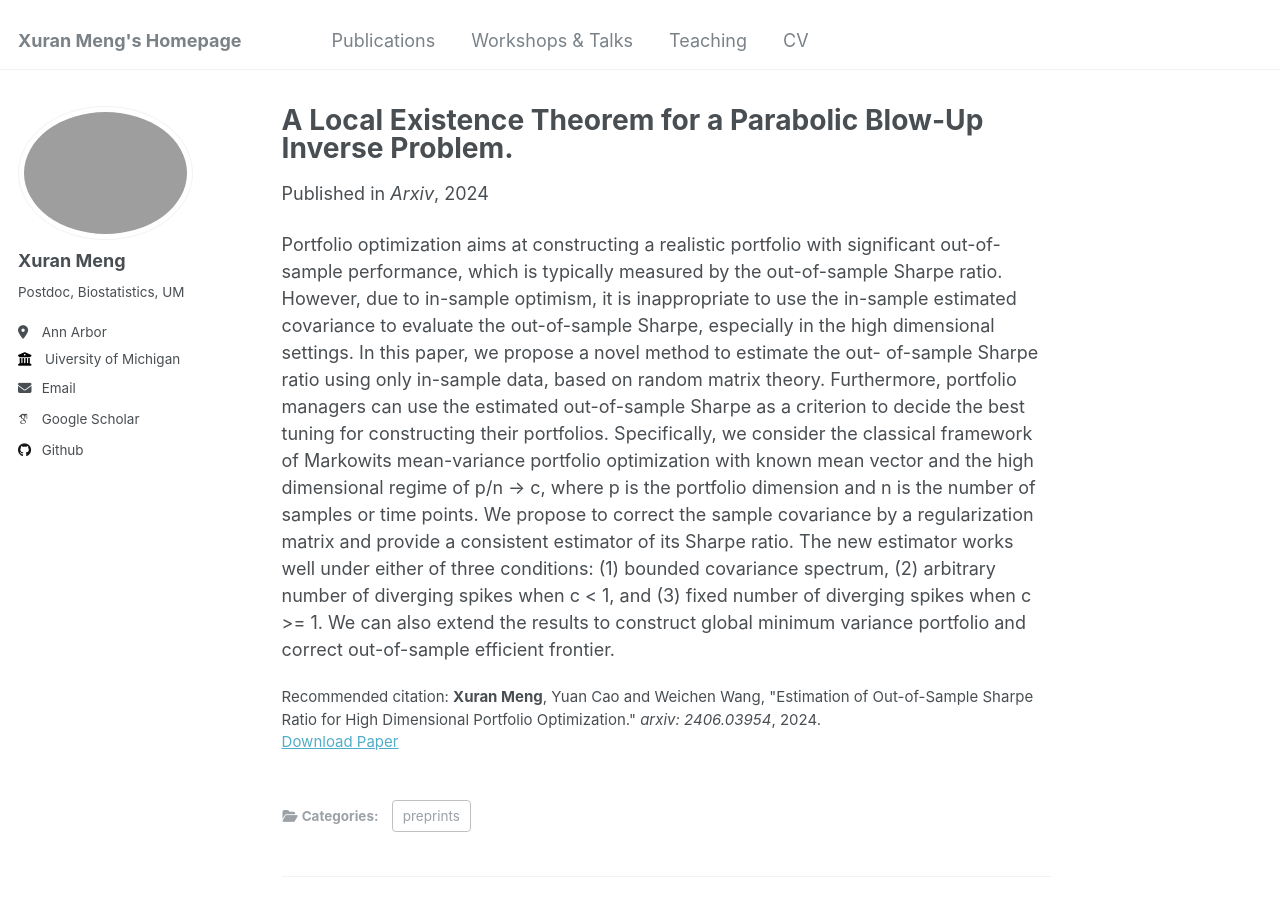
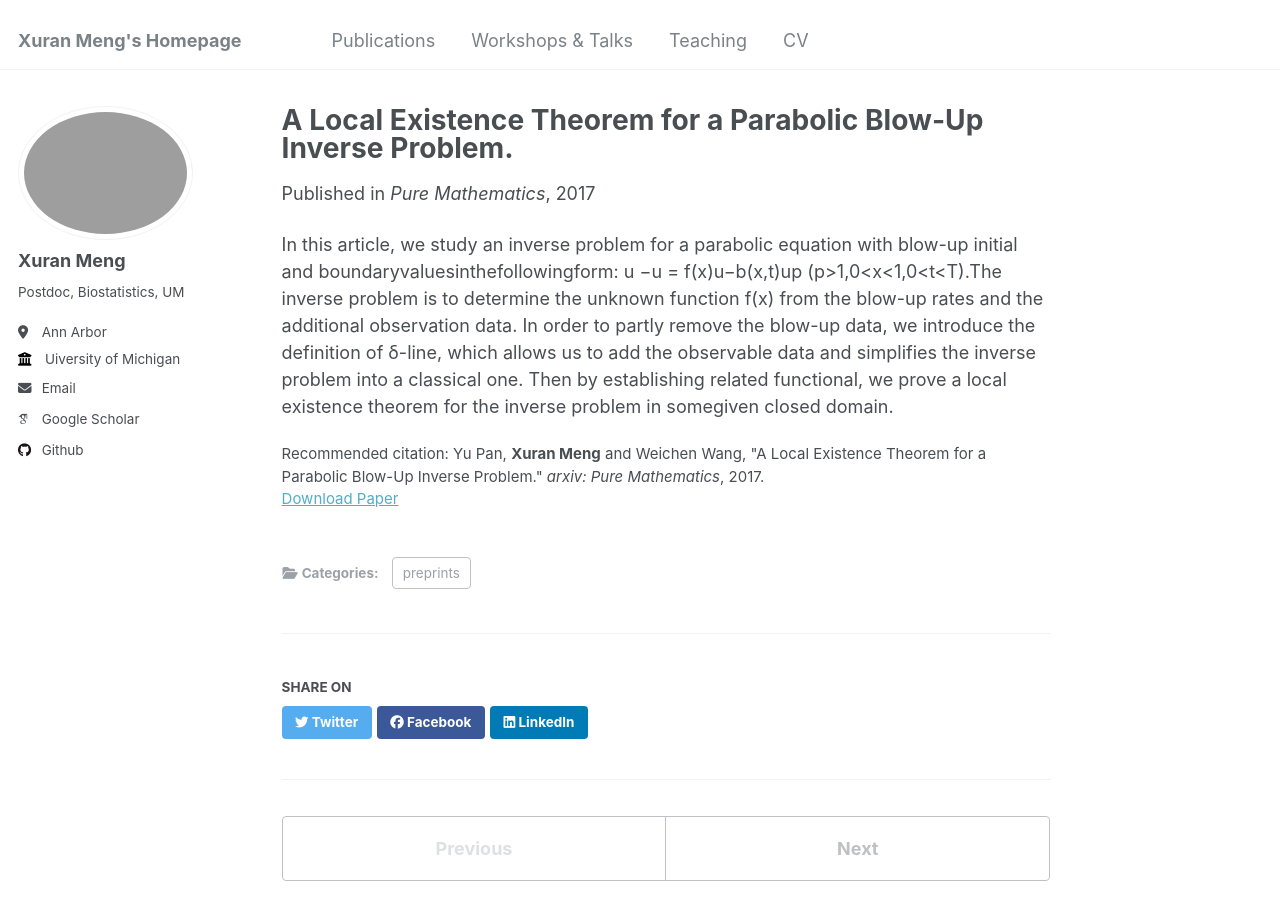
Before and after one commit to XuranMeng/XuranMeng.github.io, a Jekyll site: the page built from _publications/inverse.md, in a window 1280 px wide and 900 px high. Built offline with Jekyll 4.4.1, drawn with Linux system fonts in a browser that asks for light colours; some web fonts are replaced.

Commit message:
Update inverse.md

```diff
--- a/_publications/inverse.md
+++ b/_publications/inverse.md
@@ -3,11 +3,11 @@ title: "A Local Existence Theorem for a Parabolic Blow-Up Inverse Problem."
 collection: publications
 category: preprints
 permalink: /publication/inverse
-excerpt: 'Submitted to JASA'
-date: 2024-06-07
-venue: 'Arxiv'
+excerpt: ' '
+date: 2017-06-17
+venue: 'Pure Mathematics'
 #slidesurl: 'http://academicpages.github.io/files/slides3.pdf'
 paperurl: 'https://arxiv.org/pdf/2406.03954'
-citation: '<b>Xuran Meng</b>, Yuan Cao and Weichen Wang, &quot;Estimation of Out-of-Sample Sharpe Ratio for High Dimensional Portfolio Optimization.&quot; <i>arxiv: 2406.03954</i>, 2024.'
+citation: 'Yu Pan, <b>Xuran Meng</b>  and Weichen Wang, &quot;A Local Existence Theorem for a Parabolic Blow-Up Inverse Problem.&quot; <i>arxiv: Pure Mathematics</i>, 2017.'
 ---
-Portfolio optimization aims at constructing a realistic portfolio with significant out-of-sample performance, which is typically measured by the out-of-sample Sharpe ratio. However, due to in-sample optimism, it is inappropriate to use the in-sample estimated covariance to evaluate the out-of-sample Sharpe, especially in the high dimensional settings. In this paper, we propose a novel method to estimate the out- of-sample Sharpe ratio using only in-sample data, based on random matrix theory. Furthermore, portfolio managers can use the estimated out-of-sample Sharpe as a criterion to decide the best tuning for constructing their portfolios. Specifically, we consider the classical framework of Markowits mean-variance portfolio optimization with known mean vector and the high dimensional regime of p/n -> c, where p is the portfolio dimension and n is the number of samples or time points. We propose to correct the sample covariance by a regularization matrix and provide a consistent estimator of its Sharpe ratio. The new estimator works well under either of three conditions: (1) bounded covariance spectrum, (2) arbitrary number of diverging spikes when c < 1, and (3) fixed number of diverging spikes when c >= 1. We can also extend the results to construct global minimum variance portfolio and correct out-of-sample efficient frontier.
+In this article, we study an inverse problem for a parabolic equation with blow-up initial and boundaryvaluesinthefollowingform: u −u = f(x)u−b(x,t)up (p>1,0<x<1,0<t<T).The inverse problem is to determine the unknown function f(x) from the blow-up rates and the additional observation data. In order to partly remove the blow-up data, we introduce the definition of δ-line, which allows us to add the observable data and simplifies the inverse problem into a classical one. Then by establishing related functional, we prove a local existence theorem for the inverse problem in somegiven closed domain.
```
